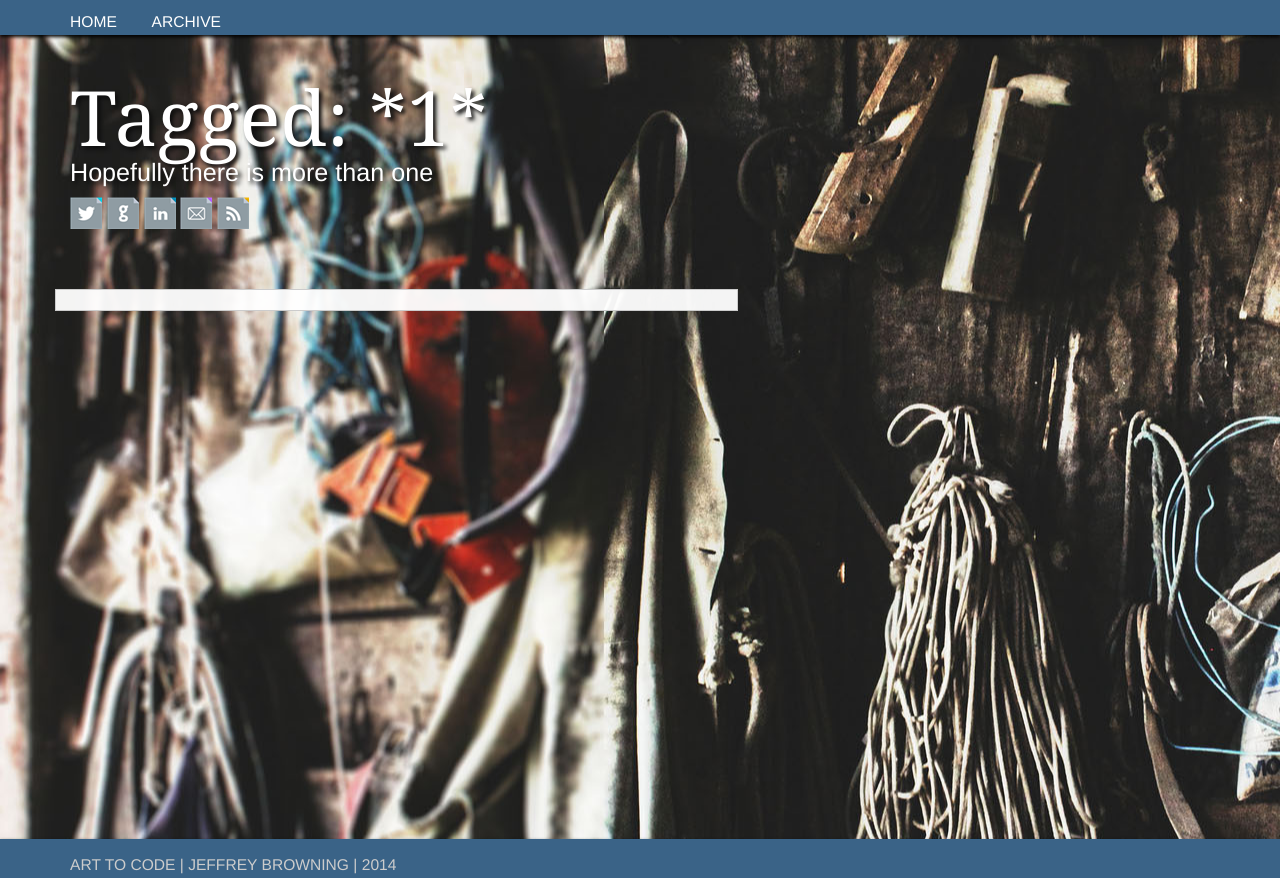
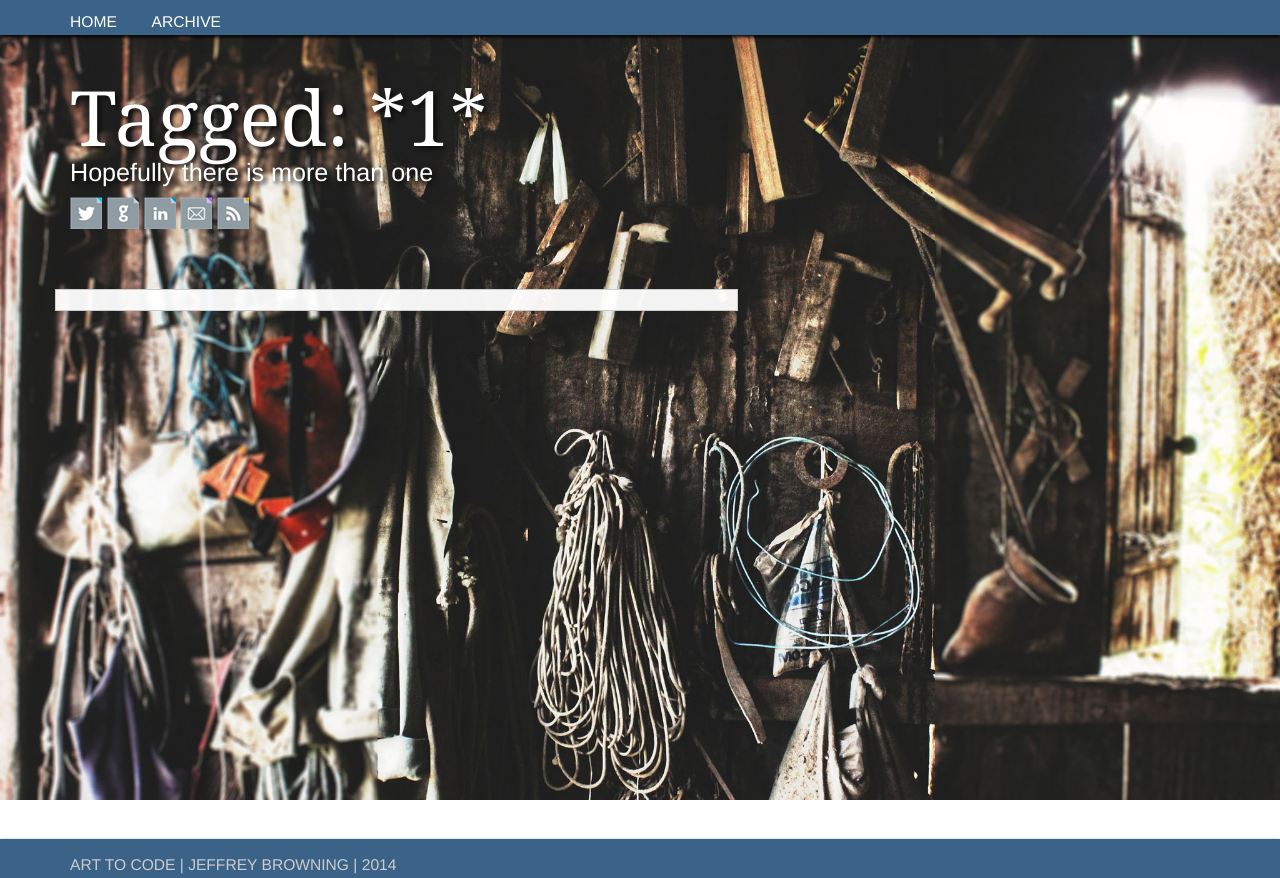
Before and after one commit to jeffreybrowning/blog, a Django app: page /tags/1 in a window 1280 px wide. Run offline with Django 3.2, Linux system fonts and the light colour scheme; data that the repository does not hold is empty; parts of the project's set-up code (start-up, migrations or seed data) failed here and were passed over; some libraries are stand-ins or nearby versions.

Commit message:
Hail-Mary hack to z position background div behind everything

```diff
--- a/blog/static/blog/style.css
+++ b/blog/static/blog/style.css
@@ -8,7 +8,19 @@
     min-width: 1280px;
 }
 
-html {
+#background_wrap {
+    z-index: -1;
+    position: fixed;
+    top: 0;
+    left: 0;
+    height: 100%;
+    width: 100%;
+    background-size: 100%;
+    background-image: url('garage.jpg');
+    background-attachment: fixed;
+}
+
+/*html {
     background-image: url('garage_1.jpg'), url('garage_2.jpg');
     background-repeat: no-repeat;
     background-position: 0px center, 1024px center;
@@ -16,7 +28,7 @@
     overflow-x: hidden;
     height: 100%;
     width: 100%;
-}
+}*/
 
 body {
     background-color: transparent;
--- a/blog/templates/blog/base.html
+++ b/blog/templates/blog/base.html
@@ -8,6 +8,7 @@
     </head>
 
     <body>
+    	<section id="background_wrap"></section>
 	    <section id="wrap">
 	    	<section id="main">
 		    	<section id="masthead">
```
